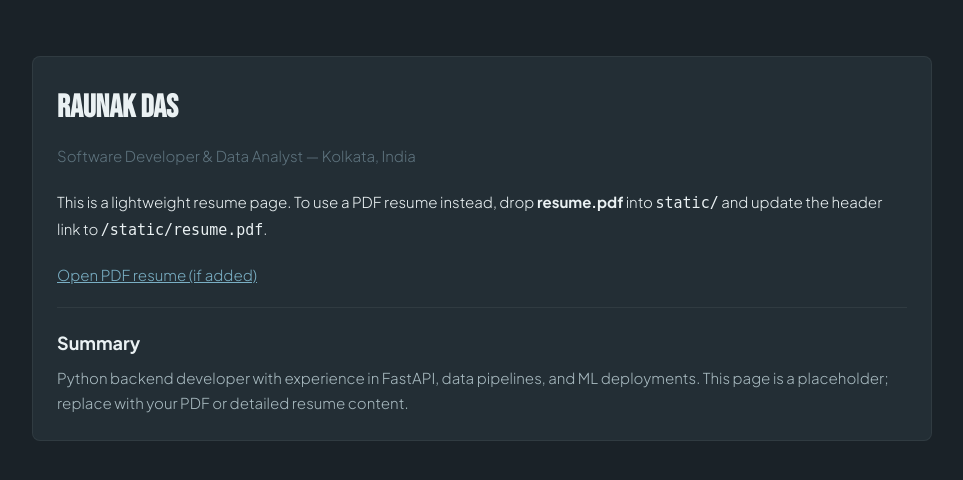
After one commit to Ra59s-Das/stackloom, a FastAPI app: template templates/resume.html in a window 1280 px wide. The commit adds this page. Shown: the top 480 px of the page, without its empty margins (158-1121 px from the left). Run offline with FastAPI, Linux system fonts and the light colour scheme; the template is opened without the code that fills it, so the values that code supplies are empty.

Commit message:
Add Resume page and header link (opens in new tab)

```diff
--- a/app.py
+++ b/app.py
@@ -203,3 +203,8 @@ async def chat(payload: ChatMessage):
 @app.get("/api/health")
 async def health():
     return {"status": "ok", "time": datetime.now().isoformat()}
+
+
+@app.get('/resume', response_class=HTMLResponse)
+async def resume(request: Request):
+    return templates.TemplateResponse('resume.html', {'request': request})
--- a/templates/index.html
+++ b/templates/index.html
@@ -40,6 +40,7 @@
       <li><a href="#experience">Experience</a></li>
       <li><a href="#projects">Projects</a></li>
       <li><a href="#certifications">Certs</a></li>
+      <li><a href="/resume" target="_blank" rel="noopener">Resume</a></li>
       <li><a href="#contact">Contact</a></li>
     </ul>
     <button class="ham" id="ham"><span></span><span></span></button>
@@ -53,6 +54,7 @@
   <a href="#experience"     onclick="mClose()">Experience</a>
   <a href="#projects"       onclick="mClose()">Projects</a>
   <a href="#certifications" onclick="mClose()">Certifications</a>
+  <a href="/resume" target="_blank" onclick="mClose()">Resume</a>
   <a href="#contact"        onclick="mClose()">Contact</a>
 </div>
 
--- /dev/null
+++ b/templates/resume.html
@@ -0,0 +1,20 @@
+<!DOCTYPE html>
+<html lang="en">
+<head>
+  <meta charset="utf-8">
+  <meta name="viewport" content="width=device-width,initial-scale=1">
+  <title>Resume — Raunak Das</title>
+  <link rel="stylesheet" href="/static/css/main.css">
+</head>
+<body>
+  <div style="max-width:900px;margin:56px auto;padding:24px;background:var(--bg2);border:1px solid var(--line);border-radius:8px;color:var(--ink);">
+    <h1 style="font-family:var(--fs);font-size:32px;margin-bottom:8px">Raunak Das</h1>
+    <p style="color:var(--ink4);margin-bottom:20px">Software Developer &amp; Data Analyst — Kolkata, India</p>
+    <p>This is a lightweight resume page. To use a PDF resume instead, drop <strong>resume.pdf</strong> into <code>static/</code> and update the header link to <code>/static/resume.pdf</code>.</p>
+    <p style="margin-top:18px"><a href="/static/resume.pdf" target="_blank" rel="noopener" style="color:var(--ac);">Open PDF resume (if added)</a></p>
+    <hr style="border:none;border-top:1px solid var(--line);margin:20px 0">
+    <h2 style="font-size:18px;margin-bottom:6px">Summary</h2>
+    <p style="color:var(--c200);">Python backend developer with experience in FastAPI, data pipelines, and ML deployments. This page is a placeholder; replace with your PDF or detailed resume content.</p>
+  </div>
+</body>
+</html>
```
